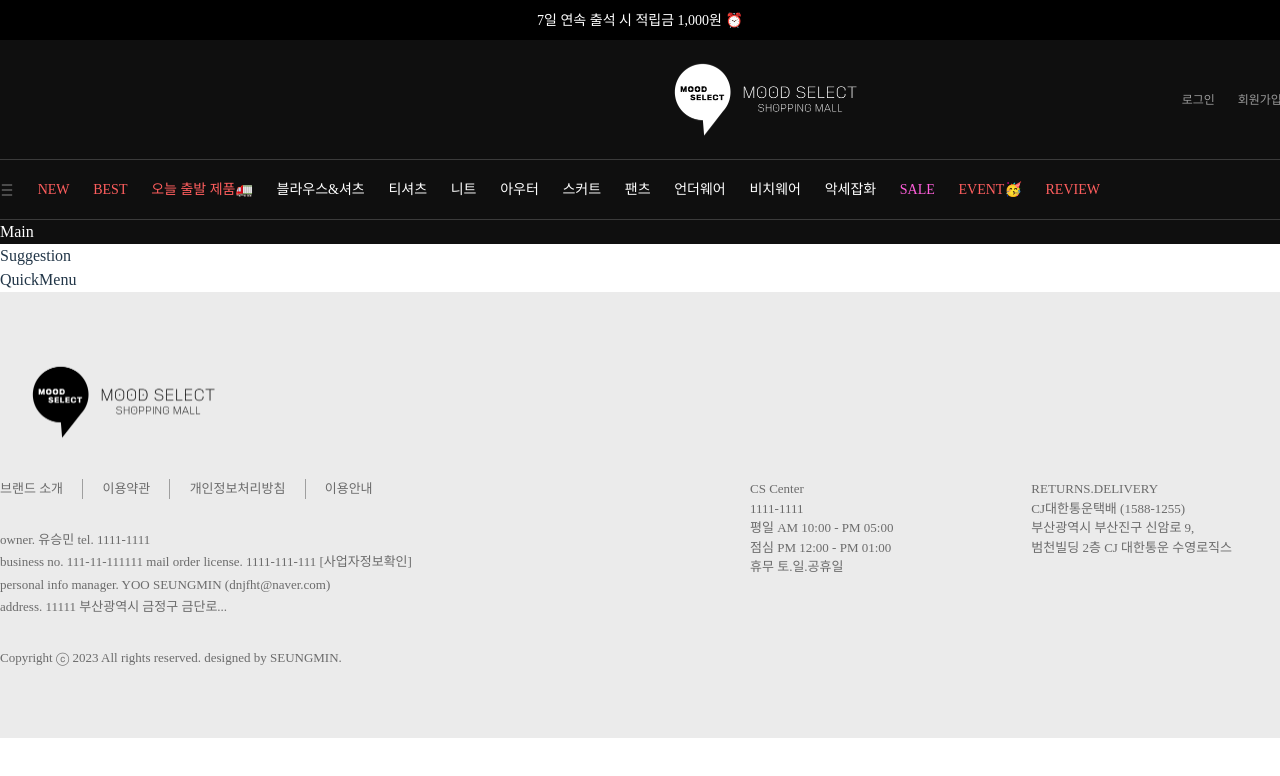
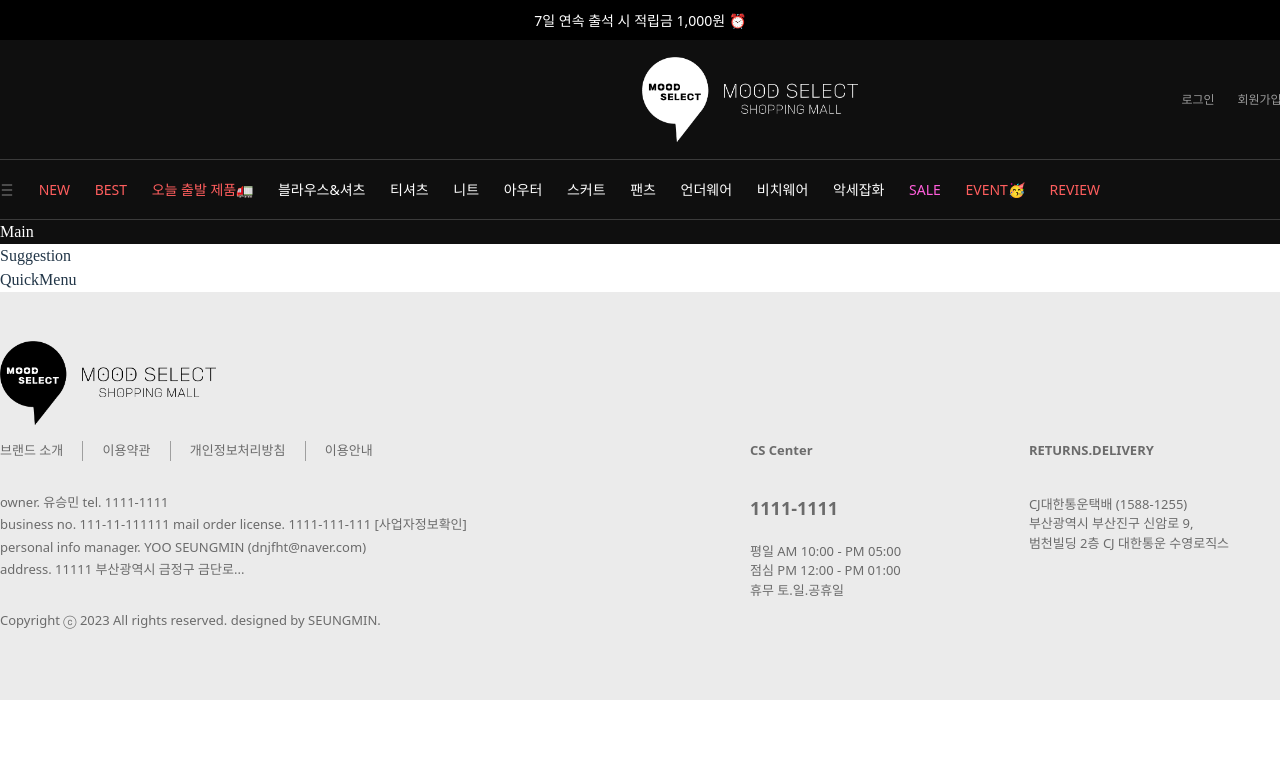
Before and after one commit to andrew-tg-song/mood-select, a React (Vite) app in the folder packages/frontend/: page / in a window 1280 px wide. Shown: the top 776 px of the page. Built offline with nearby package versions, Linux system fonts and the light colour scheme; a web font is replaced by a local one.

Commit message:
design : Footer component DarkMode UI CSS

```diff
--- a/packages/frontend/src/components/Footer.tsx
+++ b/packages/frontend/src/components/Footer.tsx
@@ -12,10 +12,10 @@ export default function Footer() {
         darkMode === 'light'
           ? 'bg-[#1d1d1d] text-[#e4e4e4]'
           : 'bg-[#ebebeb] text-[#6b6b6b] border-t-[0.8px] border-[#ebebeb] border-solid'
-      } w-[100%] text-[0.8125rem]`}
+      } w-[100%] text-[0.8125rem] font-sans`}
     >
       <div className="w-[93.75rem] h-[100%] pt-[3rem] pb-[4.375rem] box-border mx-auto flex flex-col justify-between relative">
-        <div className="w-[250px]">
+        <div className="w-[216px]">
           <img className="w-[100%] height-[100%] object-cover" src={`${darkMode === 'light' ? lightLogo : darkLogo}`} />
         </div>
 
@@ -40,11 +40,11 @@ export default function Footer() {
             <p>Copyright ⓒ 2023 All rights reserved. designed by SEUNGMIN.</p>
           </div>
 
-          <div className="w-[50%] h-[100%]  ">
+          <div className="w-[50%] h-[100%]">
             <ul className="flex justify-between">
               <li>
-                <p>CS Center</p>
-                <p>1111-1111</p>
+                <p className="mb-[2.125rem] font-bold">CS Center</p>
+                <p className="text-[1.125rem] font-bold mb-[1.25rem]">1111-1111</p>
                 <p>
                   평일 AM 10:00 - PM 05:00
                   <br />
@@ -54,7 +54,7 @@ export default function Footer() {
                 </p>
               </li>
               <li>
-                <p>RETURNS.DELIVERY</p>
+                <p className="mb-[2.125rem] font-bold">RETURNS.DELIVERY</p>
                 <p>
                   CJ대한통운택배 (1588-1255)
                   <br />
@@ -64,7 +64,7 @@ export default function Footer() {
                 </p>
               </li>
               <li>
-                <p>BANK INFO</p>
+                <p className="mb-[2.125rem] font-bold">BANK INFO</p>
                 <p>
                   국민. 000000-00-000000
                   <br />
--- a/packages/frontend/src/components/NavBar.tsx
+++ b/packages/frontend/src/components/NavBar.tsx
@@ -15,7 +15,7 @@ export default function NavBar() {
   const { darkMode, toggleDarkMode } = useContext(DarkModeContext);
 
   return (
-    <div className="w-[100%] h-[220px]">
+    <div className="w-[100%] h-[220px] font-sans">
       <TopEventBanner />
 
       <div
@@ -24,8 +24,8 @@ export default function NavBar() {
         } w-[100%] h-[120px] border-solid border-b-[0.6px]`}
       >
         <div className="w-[93.75rem] h-[100%] mx-auto flex flex-row items-center justify-between relative">
-          <div className="w-[250px] h-[100%] flex items-center absolute left-[50%] ml-[-108px]">
-            <img src={`${darkMode === 'light' ? darkLogo : lightLogo}`} className="w-[100%] h-[80px] object-cover" />
+          <div className="w-[216px] h-[100%] flex items-center absolute left-[50%] ml-[-108px]">
+            <img src={`${darkMode === 'light' ? darkLogo : lightLogo}`} className="w-[100%] object-cover" />
           </div>
 
           <ul className="text-[#999999] text-[0.75rem] flex absolute right-0 cursor-pointer">
--- a/packages/frontend/src/index.css
+++ b/packages/frontend/src/index.css
@@ -29,7 +29,7 @@
   -moz-osx-font-smoothing: grayscale;
   -webkit-text-size-adjust: 100%;
 
-  font-family: 'notosans-regular';
+  font-family: 'notosans-light';
 }
 
 a {
```
Also changed, not shown: packages/frontend/src/assets/logo.png, packages/frontend/src/assets/logo2.png.
